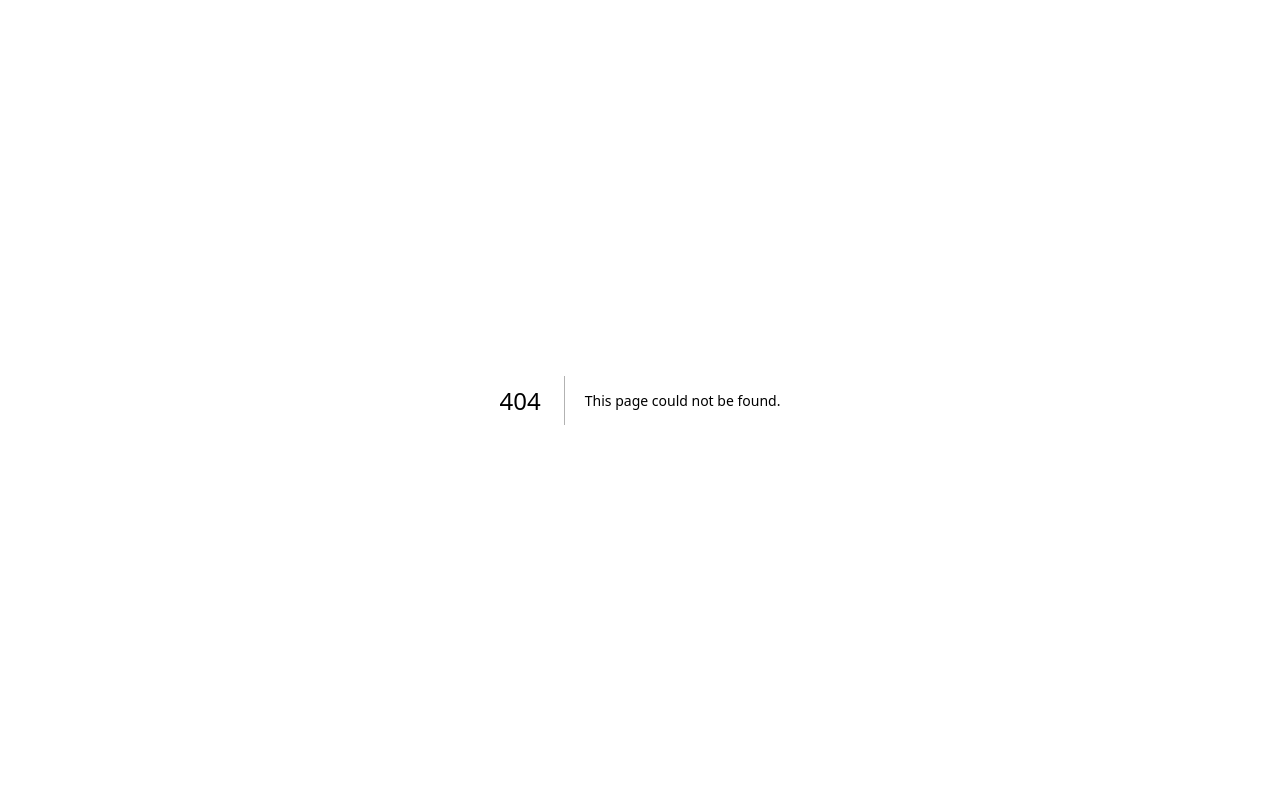
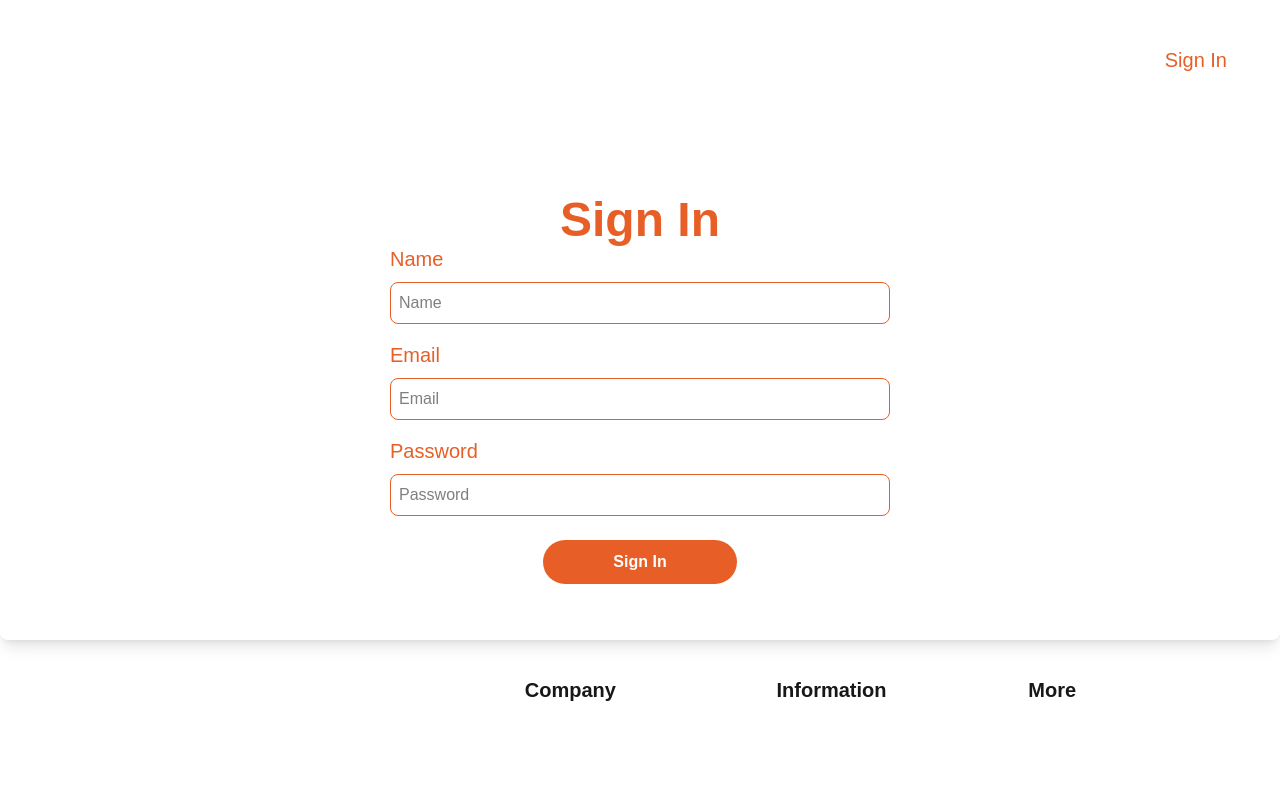
Before and after one commit to shikhawe1996/nextjs, a Next.js app: page /sign-in in a window 1280 px wide. Before the commit this address had no page. Shown: the top 800 px of the page. Built offline with nearby package versions, Linux system fonts and the light colour scheme.

Commit message:
add sign in page

```diff
--- a/app/layout.js
+++ b/app/layout.js
@@ -12,7 +12,7 @@ const geistMono = Geist_Mono({
 });
 
 export const metadata = {
-  title: "Create Next App",
+  title: "Food Ordering",
   description: "Generated by create next app",
 };
 
--- /dev/null
+++ b/app/sign-in/page.js
@@ -0,0 +1,12 @@
+import SignIn from "@/components/SignIn";
+import Header from "@/components/common/header/Header";
+import Footer from "@/components/common/Footer";
+export default function Home() {
+    return (
+        <div>
+            <Header />
+            <SignIn />
+            <Footer />
+        </div>
+    )
+}
--- /dev/null
+++ b/components/SignIn.js
@@ -0,0 +1,27 @@
+const SignIn = () => {
+    return (
+        <div className=" bg-white rounded-lg p-4  mx-auto mt-[20px] shadow-lg mb-[20px]">
+          <h1 className="text-5xl font-bold text-orange text-center mt-[40px]">Sign In</h1>
+          <form className="max-w-[500px] mx-auto">
+          <div className="flex flex-col gap-2">
+              <label className="text-[20px] font-medium text-orange " htmlFor="name">Name</label>
+              <input type="name" placeholder="Name" className="rounded-lg p-2 mb-4 text-black bg-transparent border border-orange focus:outline-none focus:ring-2 focus:ring-orange" />
+            </div>
+            <div className="flex flex-col gap-2">
+              <label className="text-[20px] font-medium text-orange " htmlFor="email">Email</label>
+              <input type="email" placeholder="Email" className="rounded-lg p-2 text-black bg-transparent border border-orange focus:outline-none focus:ring-2 focus:ring-orange" />
+            </div>
+            <div className="flex flex-col gap-2 mt-4">
+              <label className="text-[20px] font-medium text-orange" htmlFor="password">Password</label>
+              <input type="password" placeholder="Password" className="rounded-lg p-2 text-black bg-transparent border border-orange focus:outline-none focus:ring-2 focus:ring-orange" />
+            </div>
+            <br/>
+            <div className="flex justify-center mb-[40px]">
+            <button type="submit" className="bg-orange text-white rounded-[25px] px-[70px] py-[10px] font-bold">Sign In</button>
+            </div>
+          </form>
+        </div>
+    )
+}
+
+export default SignIn;
--- a/components/TabWithSlider.js
+++ b/components/TabWithSlider.js
@@ -82,13 +82,15 @@ function Tabs({ children }) {
 
   return (
     <div className="container p-[20px]">
+       <h2 className="text-center text-5xl my-[50px]">Why Our Customers Love Us</h2>
       {/* Scrollable Tab Slider */}
       <div className="flex overflow-x-auto no-scrollbar border-b mb-4">
+
         {childrenArray.map((child) => (
           <button
             key={child.props.title}
             onClick={() => setCurrent(child.props.title)}
-            className={`whitespace-nowrap px-6 py-3 cursor-pointer transition-colors duration-300 ${
+            className={`whitespace-nowrap text-[20px] px-6 py-3 cursor-pointer transition-colors duration-300 ${
               current === child.props.title
                 ? "border-b-2 border-orange-500 text-orange-600 font-semibold"
                 : "text-gray-500 hover:text-orange-500"
@@ -108,7 +110,7 @@ function Tabs({ children }) {
 /* --- Tab Component --- */
 function Tab({ children, selected }) {
   return (
-    <div hidden={!selected} className="text-lg md:text-xl white">
+    <div hidden={!selected} className="text-[18px] md:text-xl white">
       {children}
     </div>
   );
--- a/components/common/header/Header.js
+++ b/components/common/header/Header.js
@@ -53,18 +53,13 @@ const Header = () => {
                 </ul>
             </nav>
             <div className="last-wrap flex gap-8">
-                <a
-                href="#"
+                <Link
+                href="/sign-in"
                 className="border-1 border-white bg-white rounded-full py-[10px] px-[36px] text-xl text-orange hover:text-white hover:bg-orange hover:border-orange"
                 >
                 Sign In
-                </a>
-                <a
-                href="#"
-                className="border-1 border-white bg-white rounded-full py-[10px] px-[36px] text-xl text-orange hover:text-white hover:bg-orange hover:border-orange"
-                >
-                Sign Up{" "}
-                </a>
+                </Link>
+
             </div>
             </div>
         </div>
```
